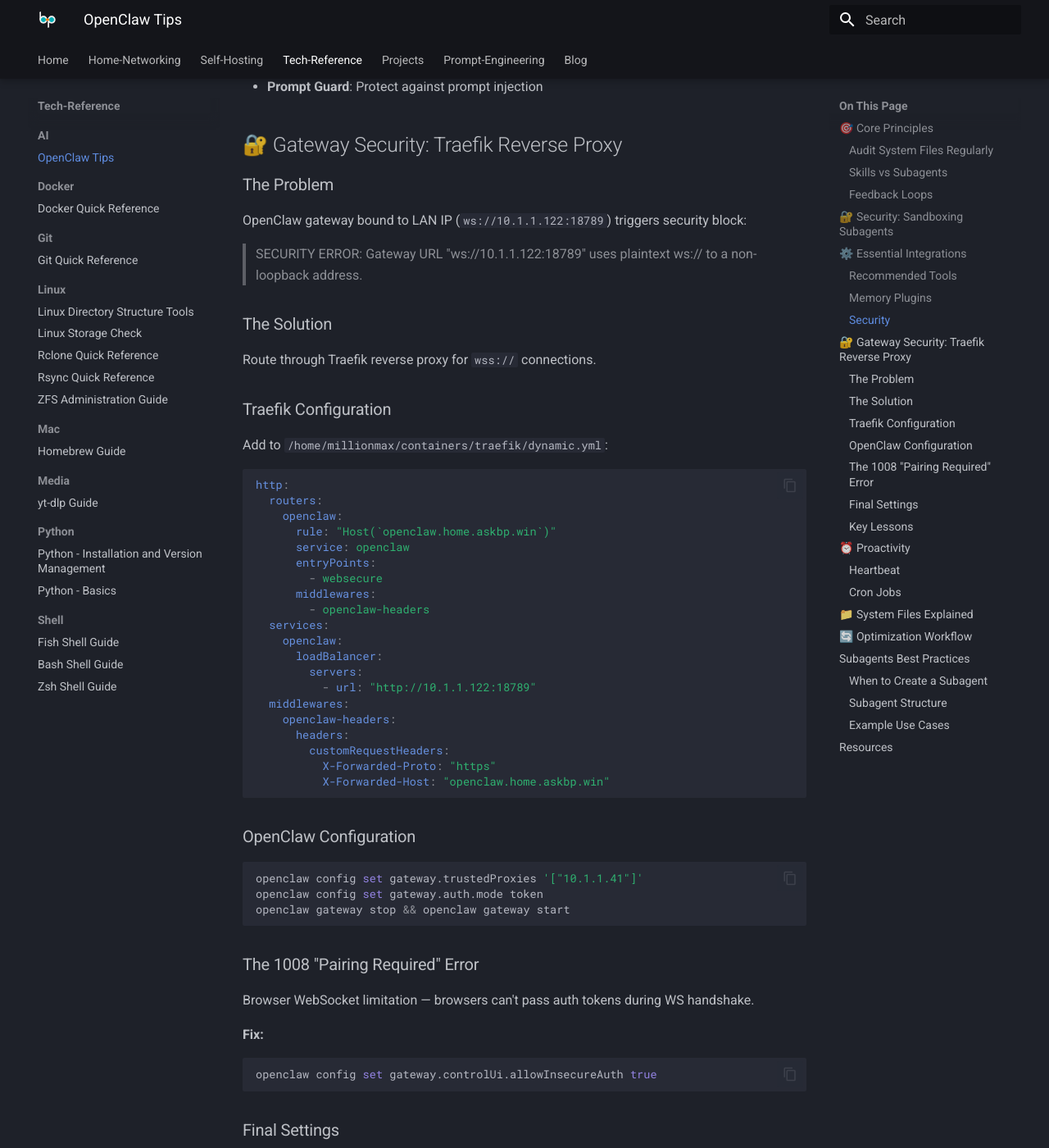
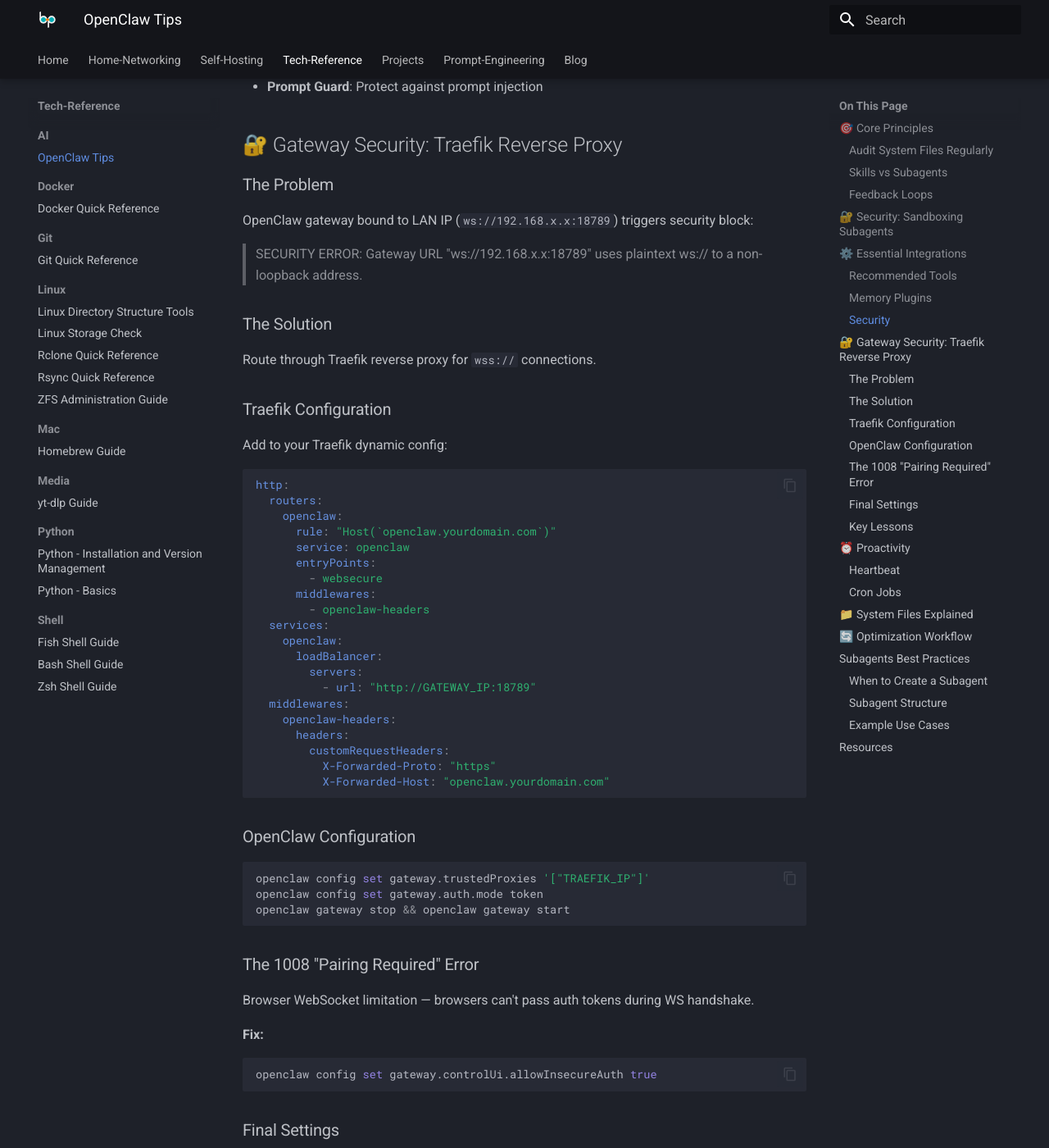
Before and after one commit to binuengoor/binupradeep-mkdocs, an MkDocs documentation site: the page built from docs/reference/AI/openclaw-tips.md, in a window 1280 px wide and 1400 px high, scrolled down 1732 px. Shown: the whole window at 82% size. Built offline with MkDocs 1.6.1 and Material for MkDocs 9.7.7, drawn with Linux system fonts in a browser that asks for light colours; some of the changed text lies outside the part shown.

Commit message:
Fix: Use generic placeholders instead of real IPs/domains

````diff
--- a/docs/reference/AI/openclaw-tips.md
+++ b/docs/reference/AI/openclaw-tips.md
@@ -62,20 +62,20 @@
 ## 🔐 Gateway Security: Traefik Reverse Proxy
 
 ### The Problem
-OpenClaw gateway bound to LAN IP (`ws://10.1.1.122:18789`) triggers security block:
-> SECURITY ERROR: Gateway URL "ws://10.1.1.122:18789" uses plaintext ws:// to a non-loopback address.
+OpenClaw gateway bound to LAN IP (`ws://192.168.x.x:18789`) triggers security block:
+> SECURITY ERROR: Gateway URL "ws://192.168.x.x:18789" uses plaintext ws:// to a non-loopback address.
 
 ### The Solution
 Route through Traefik reverse proxy for `wss://` connections.
 
 ### Traefik Configuration
-Add to `/home/millionmax/containers/traefik/dynamic.yml`:
+Add to your Traefik dynamic config:
 
 ```yaml
 http:
   routers:
     openclaw:
-      rule: "Host(`openclaw.home.askbp.win`)"
+      rule: "Host(`openclaw.yourdomain.com`)"
       service: openclaw
       entryPoints:
         - websecure
@@ -85,18 +85,18 @@
     openclaw:
       loadBalancer:
         servers:
-          - url: "http://10.1.1.122:18789"
+          - url: "http://GATEWAY_IP:18789"
   middlewares:
     openclaw-headers:
       headers:
         customRequestHeaders:
           X-Forwarded-Proto: "https"
-          X-Forwarded-Host: "openclaw.home.askbp.win"
+          X-Forwarded-Host: "openclaw.yourdomain.com"
 ```
 
 ### OpenClaw Configuration
 ```bash
-openclaw config set gateway.trustedProxies '["10.1.1.41"]'
+openclaw config set gateway.trustedProxies '["TRAEFIK_IP"]'
 openclaw config set gateway.auth.mode token
 openclaw gateway stop && openclaw gateway start
 ```
@@ -112,9 +112,9 @@
 ### Final Settings
 | Setting | Value |
 |---------|-------|
-| Gateway URL | wss://openclaw.home.askbp.win |
+| Gateway URL | wss://openclaw.yourdomain.com |
 | gateway.bind | lan |
-| gateway.trustedProxies | ["10.1.1.41"] |
+| gateway.trustedProxies | ["TRAEFIK_IP"] |
 | gateway.controlUi.allowInsecureAuth | true |
 
 ### Key Lessons
````
